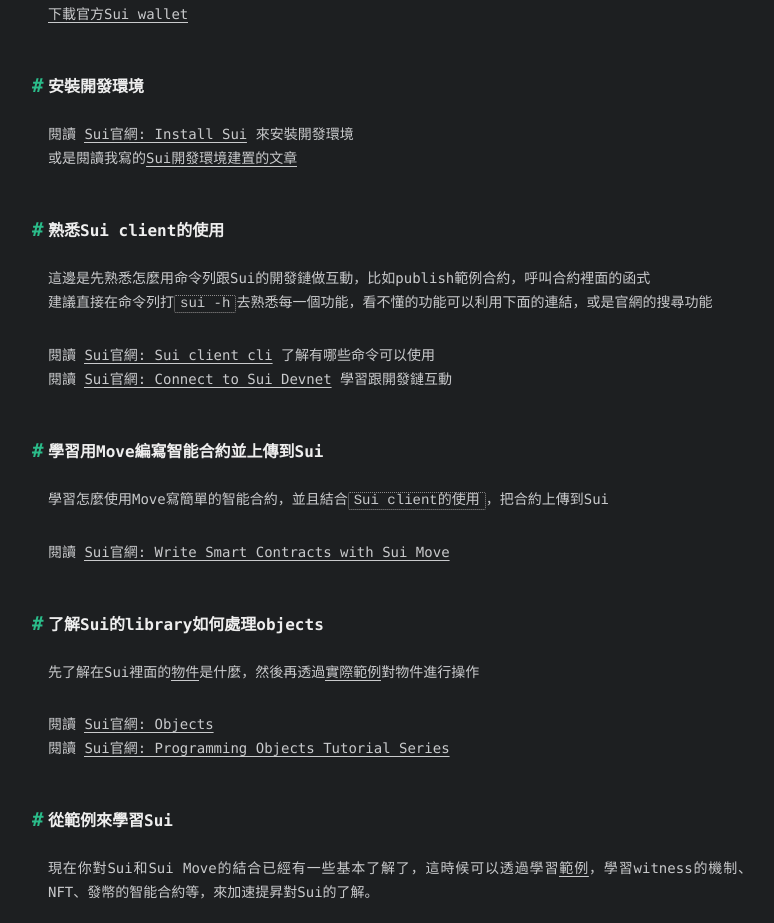
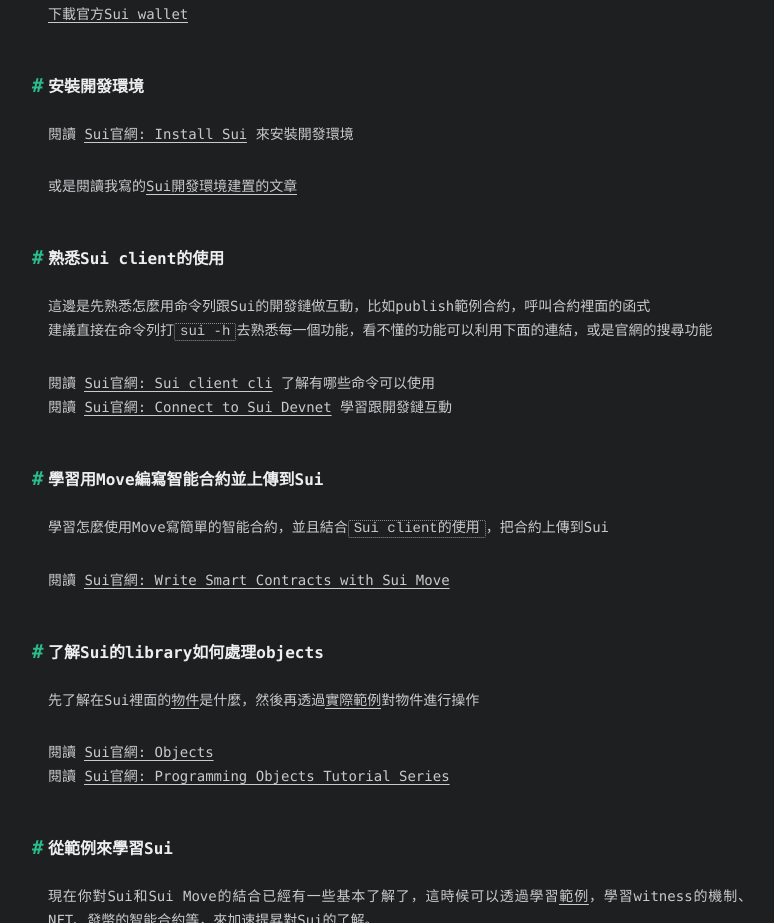
Before and after one commit to Ja99-Doge/Ja99-Doge.github.io, a plain HTML site: page 2022/11/22/Sui_learning_roadmap/index.html in a window 1280 px wide. Shown: the part 1079-2002 px from the top of the page, without its empty margins (240-1014 px from the left). Drawn offline with nearby package versions, Linux system fonts and the light colour scheme; some packages are replaced by stand-ins of ours; a script that the page names is missing; a web font is replaced by a local one.

Commit message:
Site updated: 2022-12-01 10:38:58

```diff
--- a/2022/11/22/Sui_learning_roadmap/index.html
+++ b/2022/11/22/Sui_learning_roadmap/index.html
@@ -16,7 +16,7 @@
 <meta property="og:locale" content="zh_TW">
 <meta property="og:image" content="https://ja99-doge.github.io/images/sui.webp">
 <meta property="article:published_time" content="2022-11-22T02:01:00.000Z">
-<meta property="article:modified_time" content="2022-12-01T02:35:20.424Z">
+<meta property="article:modified_time" content="2022-12-01T02:38:53.519Z">
 <meta property="article:author" content="JA99">
 <meta property="article:tag" content="Sui">
 <meta property="article:tag" content="學習">
@@ -167,7 +167,8 @@
 </ul>
 <p>Sui自己有對Move語言進行修改，名字叫做Sui Move，只有一小部份不一樣，所以直接學Move就可以了，Sui官網的教學會跟你說哪裡不一樣</p>
 <h1 id="Sui的學習順序"><a href="#Sui的學習順序" class="headerlink" title="Sui的學習順序"></a>Sui的學習順序</h1><h2 id="下載個Sui-wallet玩一玩"><a href="#下載個Sui-wallet玩一玩" class="headerlink" title="下載個Sui wallet玩一玩"></a>下載個Sui wallet玩一玩</h2><p><a target="_blank" rel="noopener" href="https://chrome.google.com/webstore/detail/sui-wallet/opcgpfmipidbgpenhmajoajpbobppdil">下載官方Sui wallet</a></p>
-<h2 id="安裝開發環境"><a href="#安裝開發環境" class="headerlink" title="安裝開發環境"></a>安裝開發環境</h2><p>閱讀 <a target="_blank" rel="noopener" href="https://docs.sui.io/devnet/build/install">Sui官網: Install Sui</a> 來安裝開發環境<br>或是閱讀我寫的<a href="/2022/12/01/install-dev-environment/">Sui開發環境建置的文章</a></p>
+<h2 id="安裝開發環境"><a href="#安裝開發環境" class="headerlink" title="安裝開發環境"></a>安裝開發環境</h2><p>閱讀 <a target="_blank" rel="noopener" href="https://docs.sui.io/devnet/build/install">Sui官網: Install Sui</a> 來安裝開發環境</p>
+<p>或是閱讀我寫的<a href="/2022/12/01/install-dev-environment/">Sui開發環境建置的文章</a></p>
 <h2 id="熟悉Sui-client的使用"><a href="#熟悉Sui-client的使用" class="headerlink" title="熟悉Sui client的使用"></a>熟悉Sui client的使用</h2><p>這邊是先熟悉怎麼用命令列跟Sui的開發鏈做互動，比如publish範例合約，呼叫合約裡面的函式<br>建議直接在命令列打<code>sui -h</code>去熟悉每一個功能，看不懂的功能可以利用下面的連結，或是官網的搜尋功能</p>
 <p>閱讀 <a target="_blank" rel="noopener" href="https://docs.sui.io/devnet/build/cli-client">Sui官網: Sui client cli</a> 了解有哪些命令可以使用<br>閱讀 <a target="_blank" rel="noopener" href="https://docs.sui.io/devnet/build/devnet">Sui官網: Connect to Sui Devnet</a> 學習跟開發鏈互動</p>
 <h2 id="學習用Move編寫智能合約並上傳到Sui"><a href="#學習用Move編寫智能合約並上傳到Sui" class="headerlink" title="學習用Move編寫智能合約並上傳到Sui"></a>學習用Move編寫智能合約並上傳到Sui</h2><p>學習怎麼使用Move寫簡單的智能合約，並且結合<code>Sui client的使用</code>，把合約上傳到Sui</p>
```
